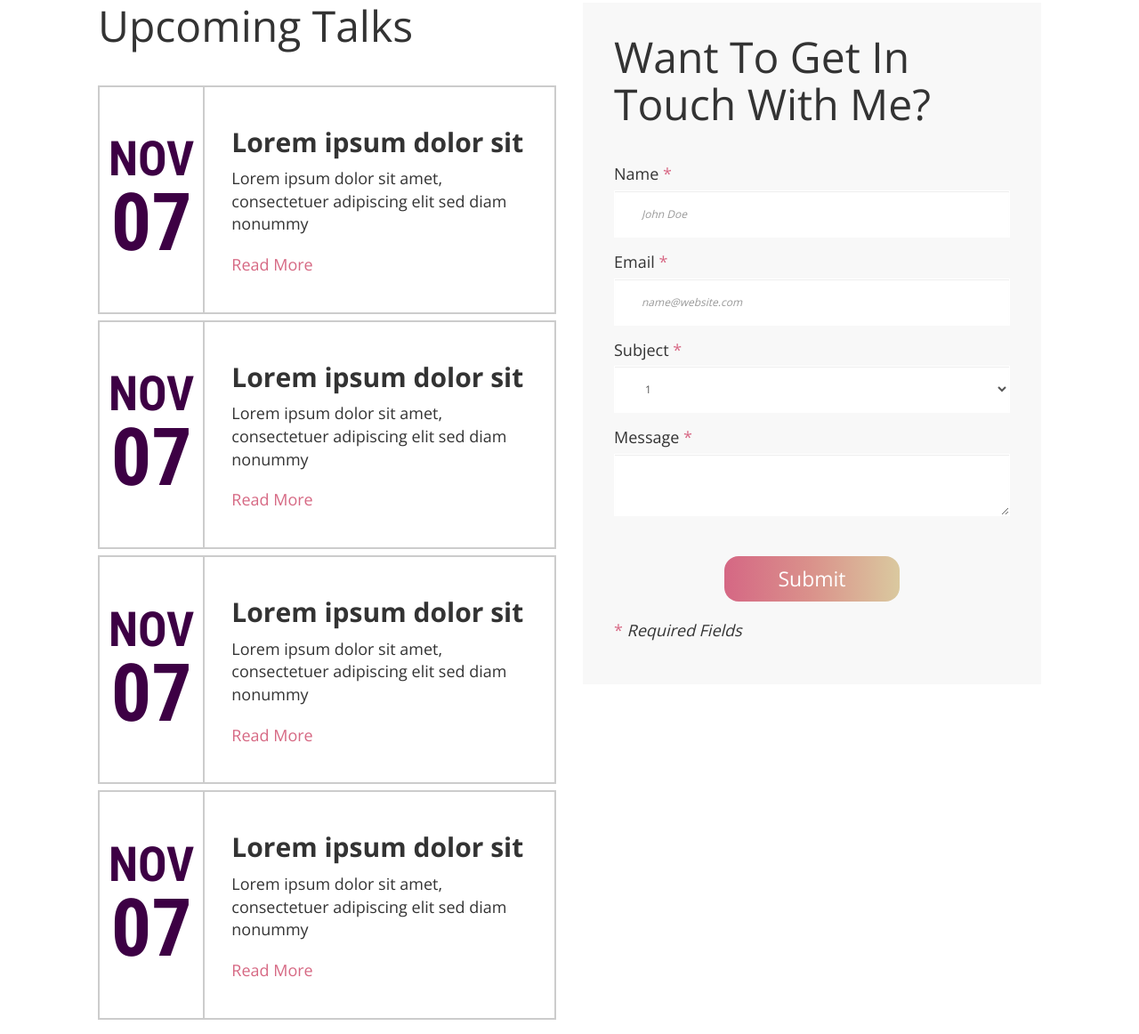
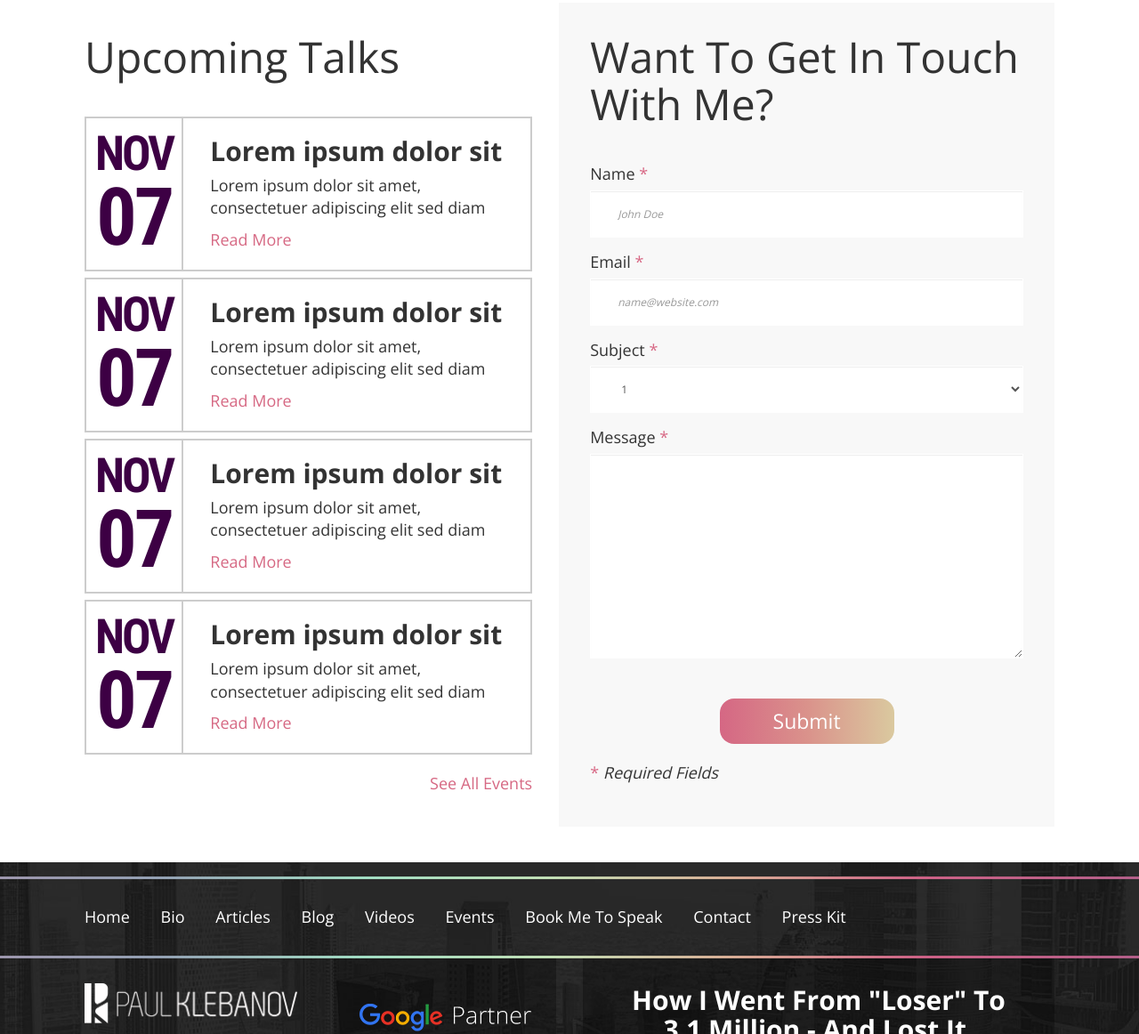
Before and after one commit to thirdtiu/pksite, a website: page src/html/index.html in a window 1280 px wide. Shown: the part 2332-3494 px from the top of the page at 89% size. Drawn offline with nearby package versions, Linux system fonts and the light colour scheme; files that its build step writes are made by us from their sources; a script that the page names is missing; files whose address does not match are found by name.

Commit message:
convert to flexbox

```diff
--- a/src/html/index.html
+++ b/src/html/index.html
@@ -231,7 +231,7 @@ You Must First Lose Everything</h1>
     </section>
     <section class="events-block">
       <div class="container">
-        <div class="col-md-6">
+        <div class="f-container">
           <div class="talks-box">
             <h3 class="hd">Upcoming Talks</h2>
             <ul class="talks-list">
@@ -242,8 +242,8 @@ You Must First Lose Everything</h1>
                 </div>
                 <div class="content">
                   <h2>Lorem ipsum dolor sit</h2>
-                  <p>Lorem ipsum dolor sit amet, consectetuer adipiscing elit sed diam nonummy</p>
-                  <p><a href="#">Read More</a></p>
+                  <p>Lorem ipsum dolor sit amet, consectetuer adipiscing elit sed diam</p>
+                  <div><a href="#">Read More</a></div>
                 </div>
               </li>
               <li>
@@ -253,8 +253,8 @@ You Must First Lose Everything</h1>
                 </div>
                 <div class="content">
                   <h2>Lorem ipsum dolor sit</h2>
-                  <p>Lorem ipsum dolor sit amet, consectetuer adipiscing elit sed diam nonummy</p>
-                  <p><a href="#">Read More</a></p>
+                  <p>Lorem ipsum dolor sit amet, consectetuer adipiscing elit sed diam</p>
+                  <div><a href="#">Read More</a></div>
                 </div>
               </li>
               <li>
@@ -264,8 +264,8 @@ You Must First Lose Everything</h1>
                 </div>
                 <div class="content">
                   <h2>Lorem ipsum dolor sit</h2>
-                  <p>Lorem ipsum dolor sit amet, consectetuer adipiscing elit sed diam nonummy</p>
-                  <p><a href="#">Read More</a></p>
+                  <p>Lorem ipsum dolor sit amet, consectetuer adipiscing elit sed diam</p>
+                  <div><a href="#">Read More</a></div>
                 </div>
               </li>
               <li>
@@ -275,8 +275,8 @@ You Must First Lose Everything</h1>
                 </div>
                 <div class="content">
                   <h2>Lorem ipsum dolor sit</h2>
-                  <p>Lorem ipsum dolor sit amet, consectetuer adipiscing elit sed diam nonummy</p>
-                  <p><a href="#">Read More</a></p>
+                  <p>Lorem ipsum dolor sit amet, consectetuer adipiscing elit sed diam</p>
+                  <div><a href="#">Read More</a></div>
                 </div>
               </li>
             </ul>
@@ -284,8 +284,6 @@ You Must First Lose Everything</h1>
               <a href="#" class="all">See All Events</a>
             </p>
           </div>
-        </div>
-        <div class="col-md-6">
           <div class="get-in-touch">
             <h2 class="hd">Want To Get In Touch With Me?</h2>
 
--- a/src/scss/main.scss
+++ b/src/scss/main.scss
@@ -777,8 +777,15 @@ ul.two-columns{
 		margin: 0 0 40px 0;
 		padding: 0;
 	}
+	.f-container{
+		align-items: stretch;
+	}
 }
 .talks-box {
+	padding-top: 35px;
+	@media (min-width: $screen-md-min){
+		margin-right: 15px;
+	}
 	.talks-list {
 		margin: 0 0 20px 0;
 		padding: 0;
@@ -798,6 +805,7 @@ ul.two-columns{
 		  	font-weight: 900;
 		  	text-transform: uppercase;
 		  	color: #3d0044;
+		  	letter-spacing: -3px;
 		  	font-size: 29px;
 		  	text-align: center;
 		  	line-height: 1;
@@ -825,12 +833,13 @@ ul.two-columns{
 				& > h2 {
 					font-size: 16px;
 					font-weight: bold;
+					margin: 0 0 10px 0;
 					@media (min-width: $screen-md-min){
 						font-size: 30px;
 					}
 				}
 				& > p {
-					margin-bottom: 20px;
+					margin-bottom: 10px;
 				}
 		  }
 		}
@@ -841,6 +850,7 @@ ul.two-columns{
 		font-size: 10px;
 		@media (min-width: $screen-md-min){
 			font-size: 18px;
+			margin-bottom: 0;
 		}
 	}
 }
@@ -851,11 +861,17 @@ ul.two-columns{
 		font-size: 12px;
 		padding: 15px;
 	}
+	@media (min-width: $screen-md-min){
+		margin-left: 15px;
+	}
 	.form-control {
 		@media (min-width: $screen-md-min){
 			padding-left: 30px;
 			padding-right: 30px;
 		}
+	}
+	textarea{
+		height: 230px;
 	}
 	.form-group{
 		position: relative;
```
Also changed, not shown: dist/css/main.css, dist/html/index.html, dist/js/main.js.
